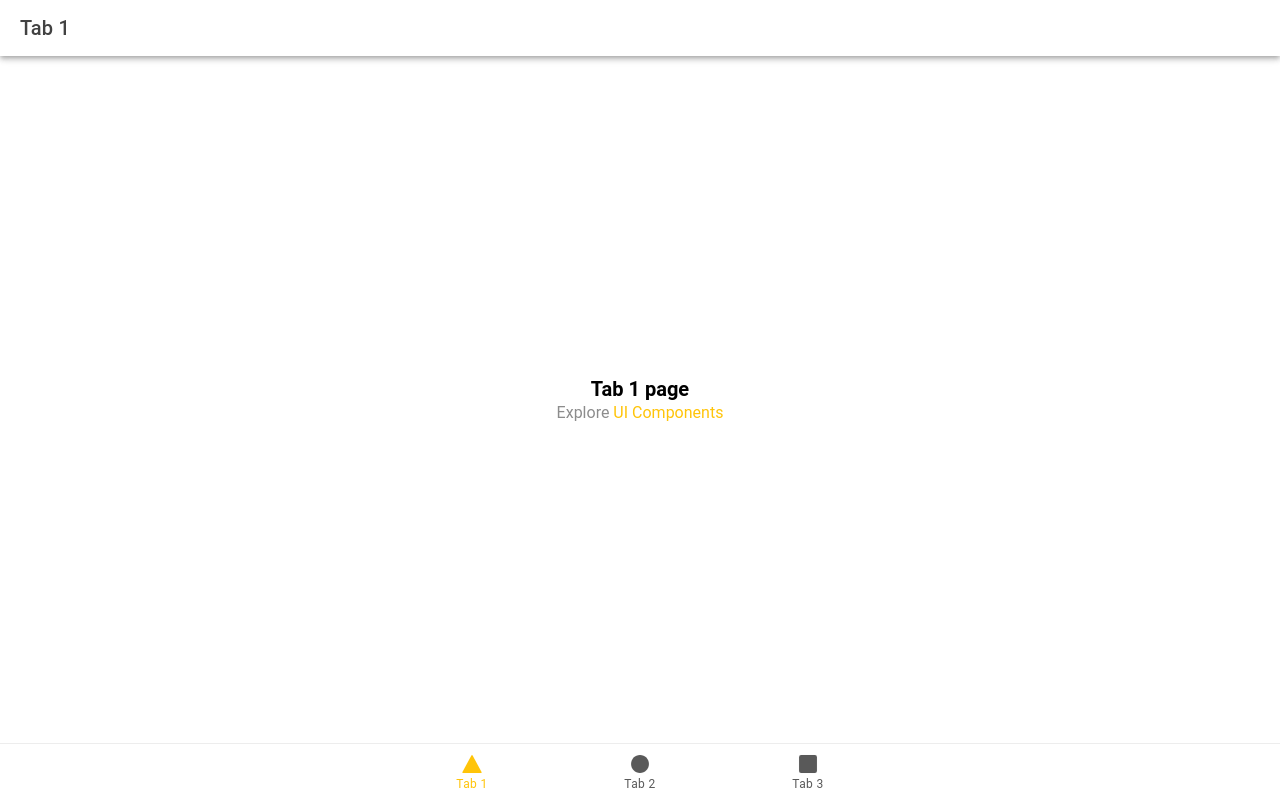
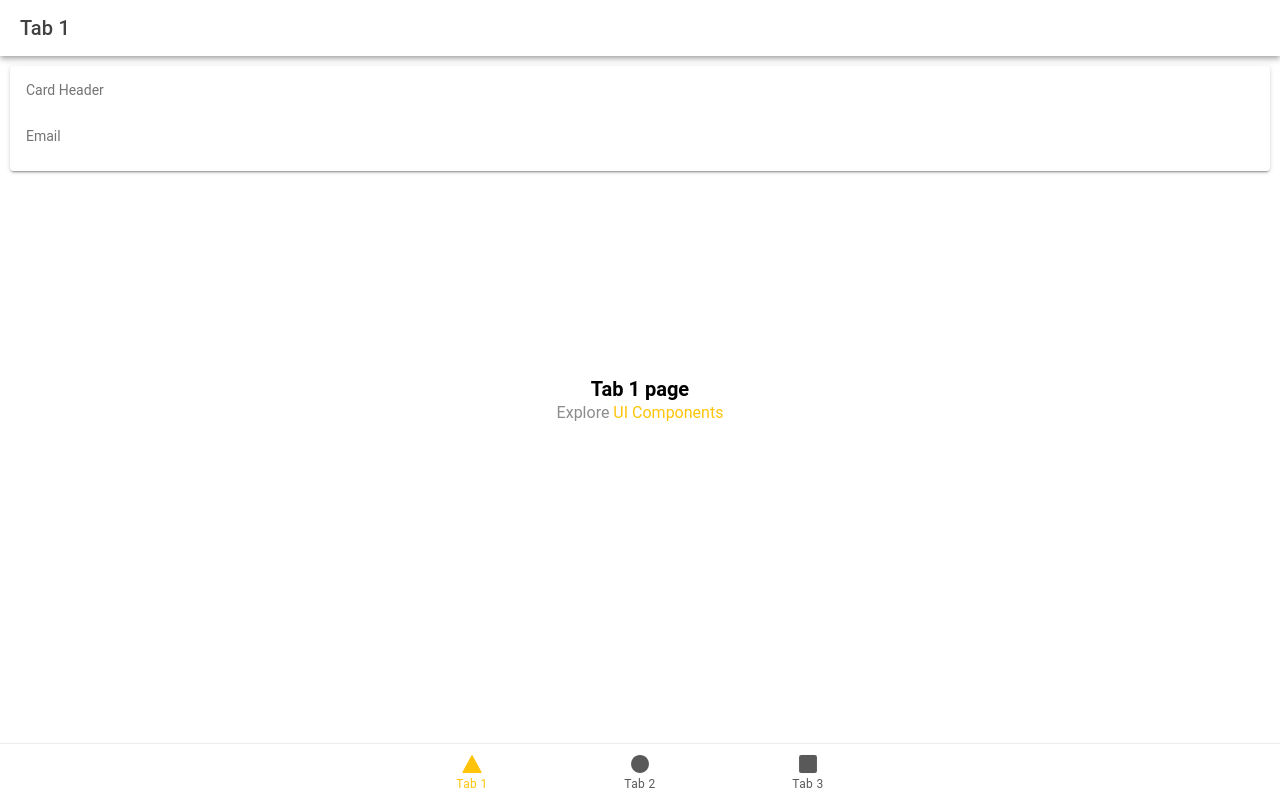
Before and after one commit to rickyptbc/my-first-ionic-app, a React (Vite) app: page /tab1 in a window 1280 px wide. Built offline with nearby package versions, Linux system fonts and the light colour scheme.

Commit message:
Test commit

```diff
--- a/package.json
+++ b/package.json
@@ -41,6 +41,7 @@
     "eslint": "^8.35.0",
     "eslint-plugin-react": "^7.32.2",
     "jsdom": "^22.1.0",
+    "prettier": "^3.2.5",
     "terser": "^5.4.0",
     "typescript": "^5.1.6",
     "vite": "^5.0.0",
--- a/src/main.tsx
+++ b/src/main.tsx
@@ -1,11 +1,11 @@
-import React from 'react';
-import { createRoot } from 'react-dom/client';
-import App from './App';
+import React from "react";
+import { createRoot } from "react-dom/client";
+import App from "./App";
 
-const container = document.getElementById('root');
+const container = document.getElementById("root");
 const root = createRoot(container!);
 root.render(
-  <React.StrictMode>
-    <App />
-  </React.StrictMode>
+  // <React.StrictMode>
+  <App />
+  // </React.StrictMode>
 );
--- a/src/pages/Tab1.tsx
+++ b/src/pages/Tab1.tsx
@@ -1,6 +1,16 @@
-import { IonContent, IonHeader, IonPage, IonTitle, IonToolbar } from '@ionic/react';
-import ExploreContainer from '../components/ExploreContainer';
-import './Tab1.css';
+import {
+  IonCard,
+  IonCardContent,
+  IonCardHeader,
+  IonContent,
+  IonHeader,
+  IonInput,
+  IonPage,
+  IonTitle,
+  IonToolbar,
+} from "@ionic/react";
+import ExploreContainer from "../components/ExploreContainer";
+import "./Tab1.css";
 
 const Tab1: React.FC = () => {
   return (
@@ -17,6 +27,12 @@ const Tab1: React.FC = () => {
           </IonToolbar>
         </IonHeader>
         <ExploreContainer name="Tab 1 page" />
+        <IonCard>
+          <IonCardHeader>Card Header</IonCardHeader>
+          <IonCardContent>
+            <IonInput type="email" label="Email" />
+          </IonCardContent>
+        </IonCard>
       </IonContent>
     </IonPage>
   );
```
Also changed, not shown: 1 other file (tests, documents, lock files or other folders).
